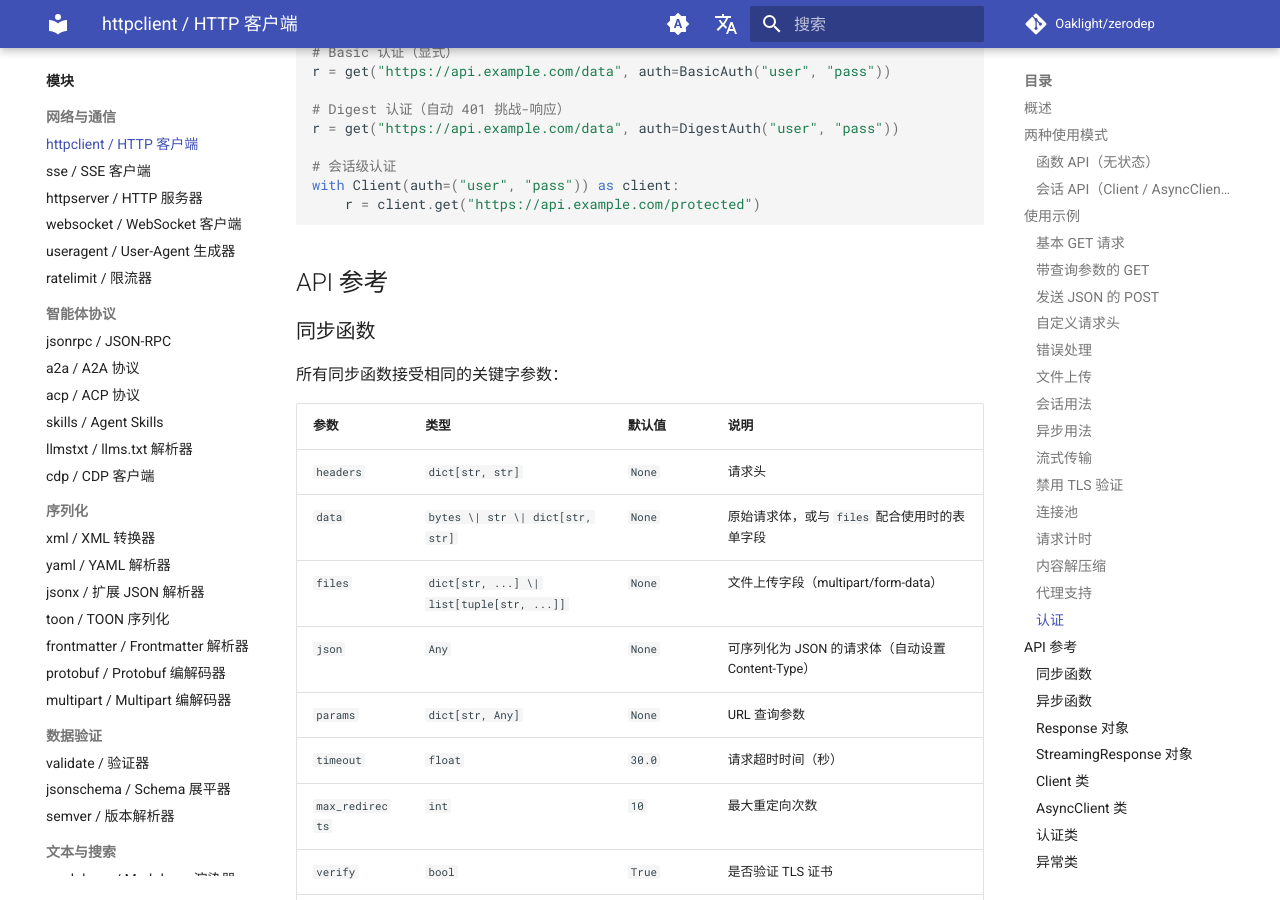
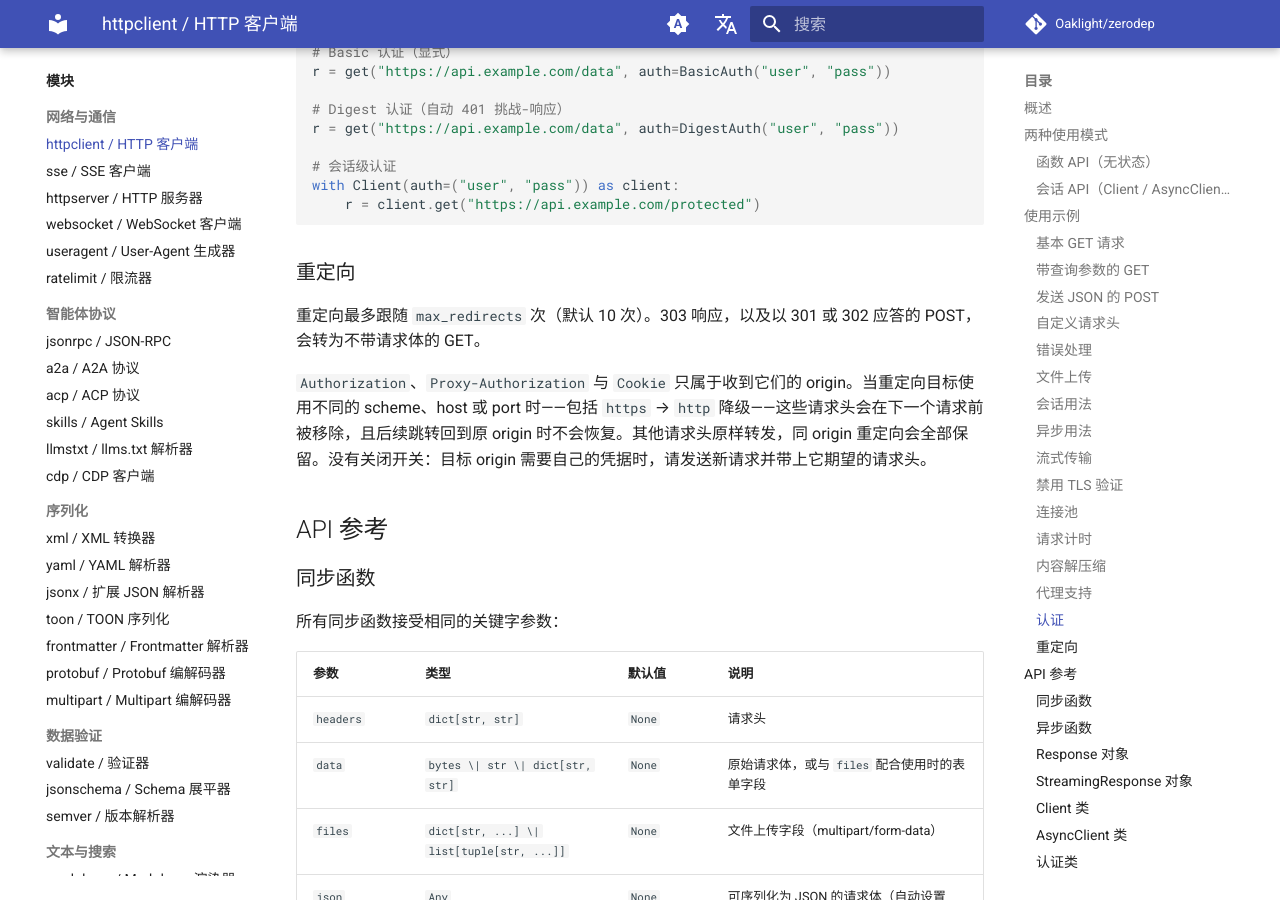
Before and after one commit to Oaklight/zerodep, an MkDocs documentation site: the page built from docs/modules/httpclient.md, in a window 1280 px wide and 900 px high, scrolled down 7445 px. Built offline with MkDocs 1.6.1 and Material for MkDocs 9.7.7, drawn with Linux system fonts in a browser that asks for light colours; comment, search, counter and statistics services are not loaded.

Commit message:
docs(httpclient): document cross-origin redirect credential scoping (#287)

````diff
--- a/docs/modules/httpclient.md
+++ b/docs/modules/httpclient.md
@@ -337,6 +337,12 @@ with Client(auth=("user", "pass")) as client:
     r = client.get("https://api.example.com/protected")
 ```
 
+### 重定向
+
+重定向最多跟随 `max_redirects` 次（默认 10 次）。303 响应，以及以 301 或 302 应答的 POST，会转为不带请求体的 GET。
+
+`Authorization`、`Proxy-Authorization` 与 `Cookie` 只属于收到它们的 origin。当重定向目标使用不同的 scheme、host 或 port 时——包括 `https` → `http` 降级——这些请求头会在下一个请求前被移除，且后续跳转回到原 origin 时不会恢复。其他请求头原样转发，同 origin 重定向会全部保留。没有关闭开关：目标 origin 需要自己的凭据时，请发送新请求并带上它期望的请求头。
+
 ## API 参考
 
 ### 同步函数
````
Also changed, not shown: docs/changelog.md (+4 -0 lines).
